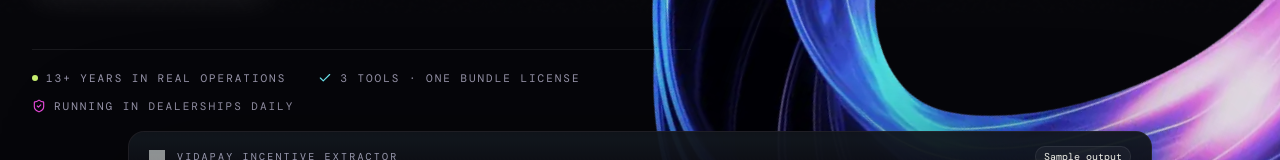
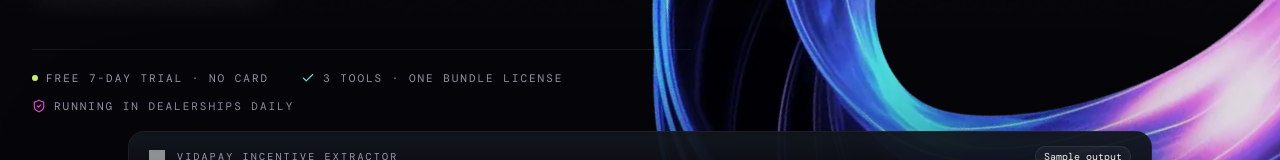
Before and after one commit to abaduchanna/3S-Verse, a React (Vite) app in the folder artifacts/landing-page/: page / in a window 1280 px wide. Shown: the part 787-947 px from the top of the page. Built offline with nearby package versions, Linux system fonts and the light colour scheme; grey boxes are pictures that could not be loaded.

Commit message:
Remove unverifiable '13+ years experience' claim (3 spots: hero strip, services card, founder-operated) — replace with verifiable trial/support facts

```diff
--- a/artifacts/landing-page/src/App.tsx
+++ b/artifacts/landing-page/src/App.tsx
@@ -90,9 +90,6 @@ const FACEBOOK_URL = 'https://www.facebook.com/3sverse/';
 // of truth — the download/trial routing switches on it too). While it is
 // empty the contact form renders no widget and still relies on the honeypot
 // field, and posts straight to FormSubmit instead of the worker relay.
-const EXPERIENCE_START_YEAR = 2013;
-const YEARS_EXPERIENCE = new Date().getFullYear() - EXPERIENCE_START_YEAR;
-
 /* ─────────────────────────── shared bits ─────────────────────────── */
 
 /* ── Theme (light/dark) — default dark, persisted in localStorage.
@@ -734,7 +731,7 @@ function Hero() {
             </Reveal>
             <Reveal delay={0.32}>
               <div className="mt-14 flex flex-wrap gap-x-8 gap-y-3 border-t border-border pt-5 font-mono-tech text-[11px] uppercase tracking-[.18em] text-muted-foreground">
-                <span className="flex items-center gap-2"><span className="h-1.5 w-1.5 rounded-full bg-[#c7ef70]" /> {YEARS_EXPERIENCE}+ years in real operations</span>
+                <span className="flex items-center gap-2"><span className="h-1.5 w-1.5 rounded-full bg-[#c7ef70]" /> Free 7-day trial · no card</span>
                 <span className="flex items-center gap-2"><Check className="h-3.5 w-3.5 text-brand-cyan" /> 3 tools · one bundle license</span>
                 <span className="flex items-center gap-2"><ShieldCheck className="h-3.5 w-3.5 text-brand-magenta" /> Running in dealerships daily</span>
               </div>
@@ -812,7 +809,7 @@ const features = [
   {
     index: '04',
     title: 'Multi-store operations',
-    description: `Our home turf — inventory, procurement, rebates and claims across many locations, designed by people with ${YEARS_EXPERIENCE}+ years running retail operations. Not theorists.`,
+    description: 'Our home turf — inventory, procurement, rebates and claims across many locations, built around the same portal workflows the three tools automate.',
     icon: Boxes,
     color: 'magenta',
     detail: ['Inventory & procurement', 'Claims & loss recovery', 'Multi-location operations'],
@@ -1788,7 +1785,7 @@ const TRUST_CARDS = [
   {
     icon: UserCheck,
     title: 'Founder-operated',
-    text: '13+ years of wireless retail operations stand behind every workflow. You are dealing with an operator, not a reseller.',
+    text: 'One person builds, sells, and supports these tools — you always deal with the operator directly, never a reseller or middleman.',
   },
   {
     icon: CreditCard,
```
